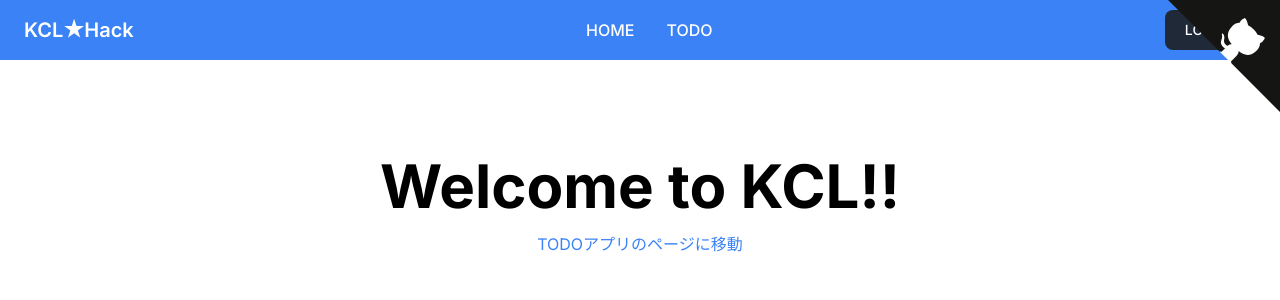
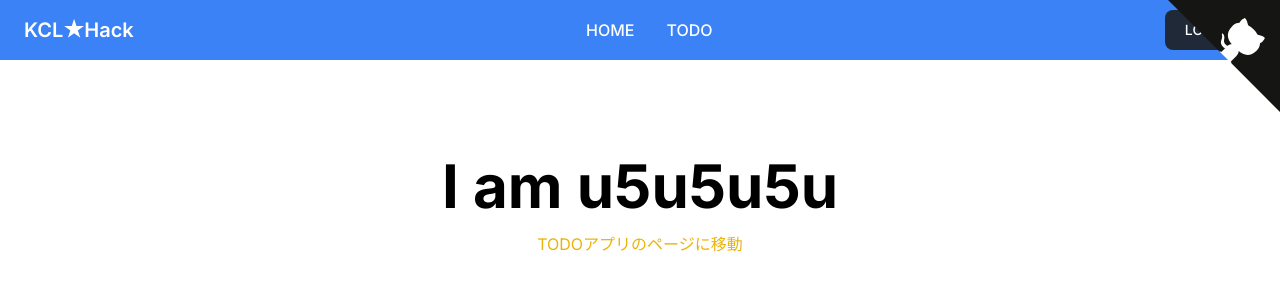
Before and after one commit to K-Kizuku/next-tutorial, a Next.js app: page / in a window 1280 px wide. Shown: the top 300 px of the page. Built offline with nearby package versions, Linux system fonts and the light colour scheme.

Commit message:
change;: top page text

```diff
--- a/src/components/Octcat.tsx
+++ b/src/components/Octcat.tsx
@@ -3,7 +3,7 @@ import { FC } from "react";
 const Octcat: FC = () => {
   return (
     <a
-      href="https://github.com/K-Kizuku/next-tutorial"
+      href="https://github.com/u5u5u5u/next-tutorial"
       target="_blank"
       className="group fill-[#151513] text-white absolute top-0 border-0 right-0"
     >
--- a/src/pages/index.tsx
+++ b/src/pages/index.tsx
@@ -4,8 +4,8 @@ export default function Home() {
   return (
     <div className="flex items-center justify-center mt-24">
       <div className="text-center">
-        <div className=" text-6xl font-bold mb-4">Welcome to KCL!!</div>
-        <Link href="/todo" className="text-blue-500">
+        <div className=" text-6xl font-bold mb-4">I am u5u5u5u</div>
+        <Link href="/todo" className="text-yellow-500">
           TODOアプリのページに移動
         </Link>
       </div>
--- a/src/pages/todo/index.tsx
+++ b/src/pages/todo/index.tsx
@@ -44,7 +44,7 @@ const TodoApp: FC = () => {
 
   return (
     <div className="max-w-lg mx-auto p-8">
-      <h1 className="text-3xl font-bold mb-4">Todo アプリ</h1>
+      <h1 className="text-3xl font-bold mb-4 text-yellow-500">Todo アプリ</h1>
 
       <div className="flex mb-4">
         <input
```
